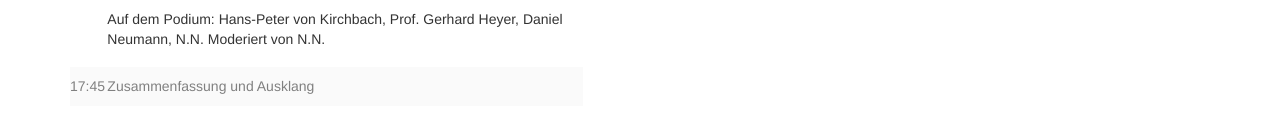
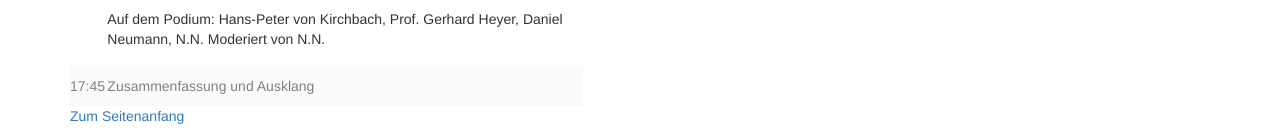
Before and after one commit to susedev/test, a Jekyll site: the page built from programm-uebersicht.html, in a window 1280 px wide. Shown: the part 1334-1467 px from the top of the page. Built offline with Jekyll 4.4.1, drawn with Linux system fonts in a browser that asks for light colours; before the commit the page ends 1440 px from its top, so only the background shows below that.

Commit message:
Edit from JekyllCMS

```diff
--- a/programm-uebersicht.html
+++ b/programm-uebersicht.html
@@ -89,3 +89,5 @@ title: Programm Übersicht
 		</tr>
 	</tbody>
 </table>
+
+<p><a href="#top">Zum Seitenanfang</a>&nbsp;</p>
```
